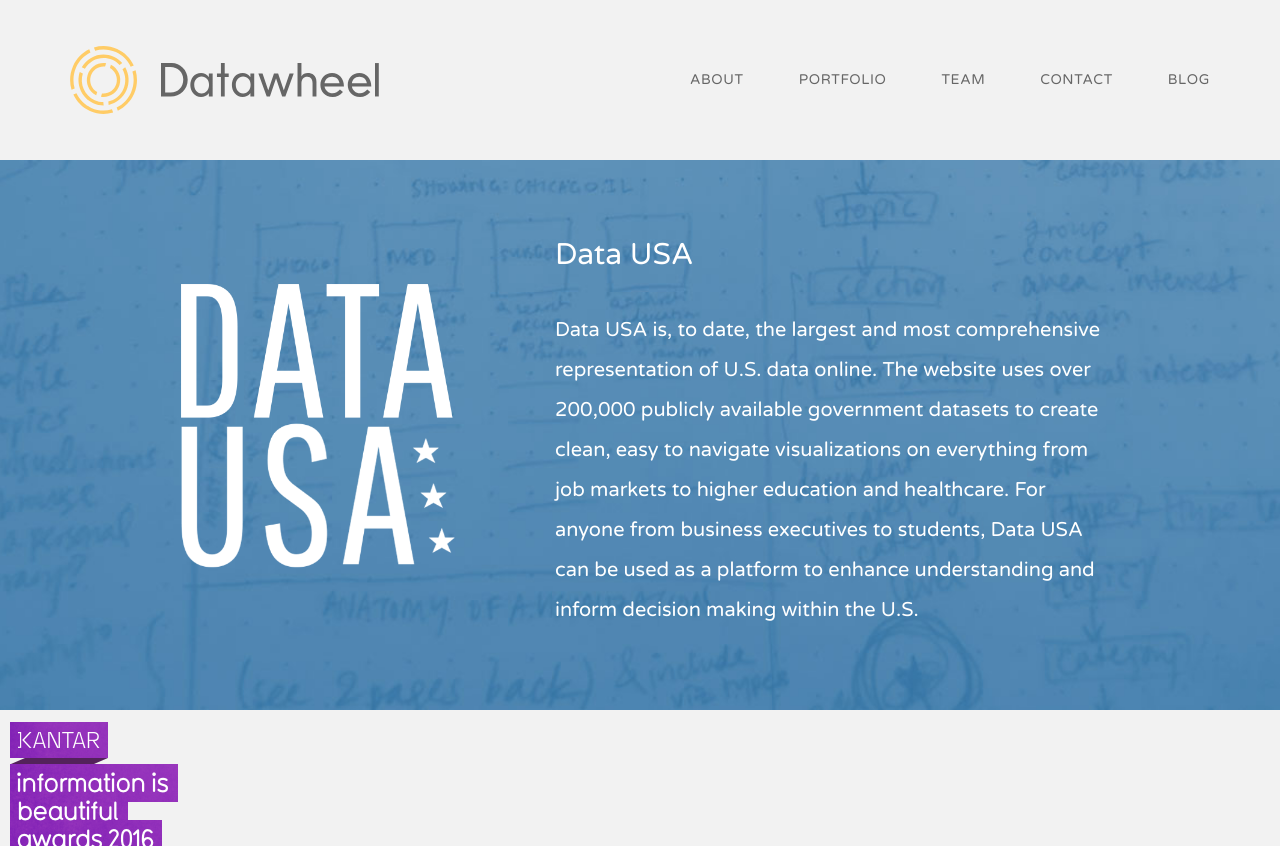
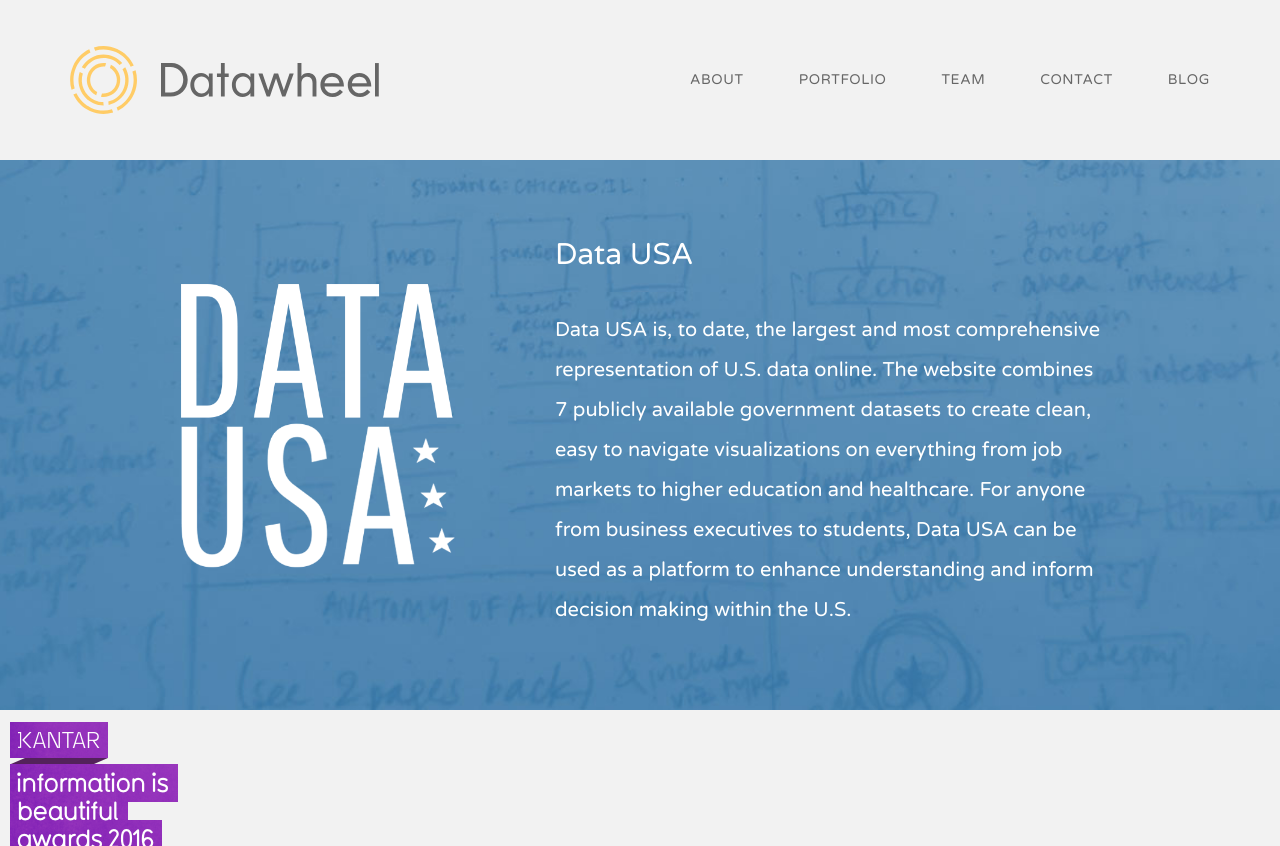
Before and after one commit to Datawheel/datawheel, a Jekyll site: the page built from _portfolio/datausa.md, in a window 1280 px wide and 900 px high, cut to the strip 0-846 px from the top of the window. Built offline with Jekyll 4.4.1, drawn with Linux system fonts in a browser that asks for light colours.

Commit message:
fixes mention of 200,000 data USA datasets

```diff
--- a/_portfolio/datausa.md
+++ b/_portfolio/datausa.md
@@ -3,7 +3,7 @@
 order: 1
 title: Data USA
 link: http://datausa.io/
-desc: Data USA is, to date, the largest and most comprehensive representation of U.S. data online. The website uses over 200,000 publicly available government datasets to create clean, easy to navigate visualizations on everything from job markets to higher education and healthcare. For anyone from business executives to students, Data USA can be used as a platform to enhance understanding and inform decision making within the U.S.
+desc: Data USA is, to date, the largest and most comprehensive representation of U.S. data online. The website combines 7 publicly available government datasets to create clean, easy to navigate visualizations on everything from job markets to higher education and healthcare. For anyone from business executives to students, Data USA can be used as a platform to enhance understanding and inform decision making within the U.S.
 footer: datausa
 badge: datausa
 body:
```
